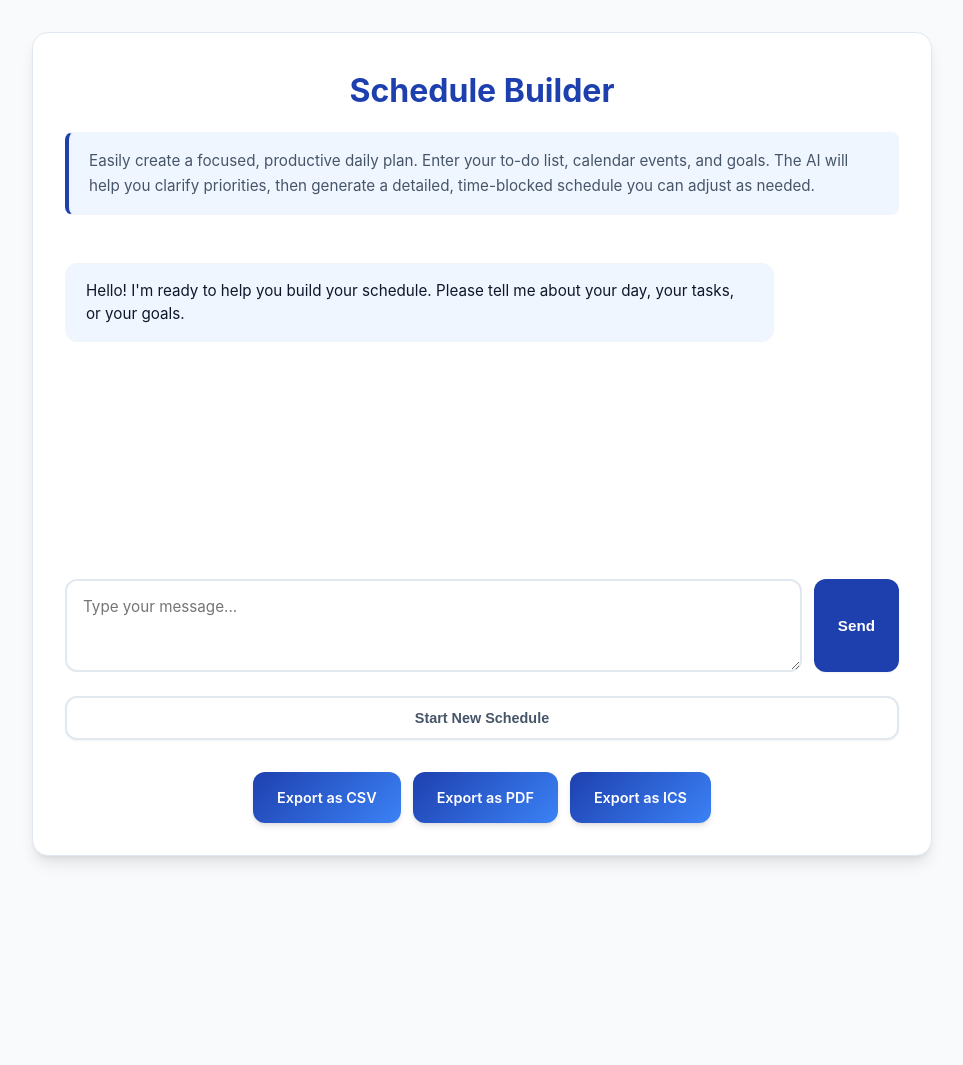
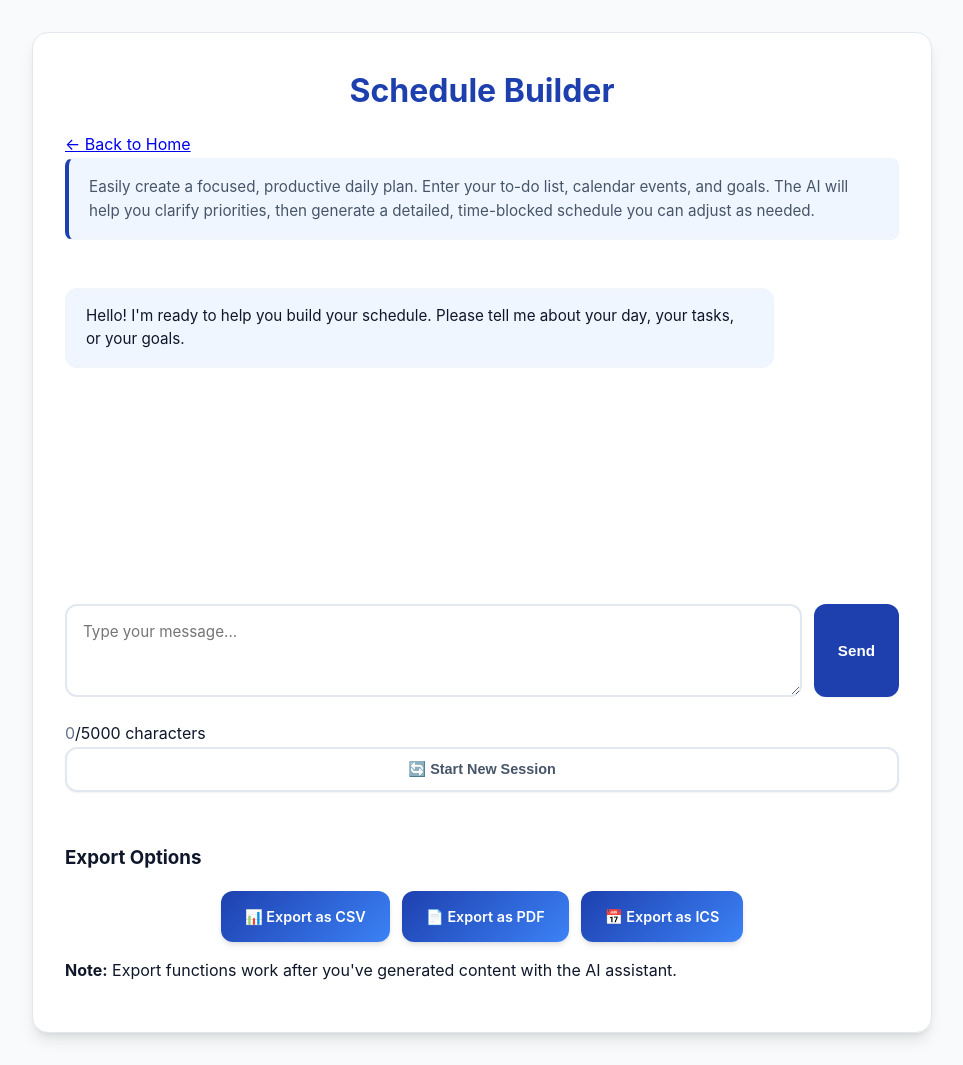
Before and after one commit to zta5056/projectmanagementassistant, a Flask app: page /schedule_builder in a window 1280 px wide. Shown: the whole page, without its empty margins (158-1121 px from the left). Before the commit the page ends 863 px from the top, so only its background shows below. Run offline with Flask 3, Linux system fonts and the light colour scheme; some libraries are stand-ins or nearby versions.

Commit message:
Update chat.html
enhanced

```diff
--- a/templates/chat.html
+++ b/templates/chat.html
@@ -2,101 +2,237 @@
 <html lang="en">
 <head>
     <meta charset="UTF-8">
-    <title>{{ prompt_name.replace('_', ' ').title() }}</title>
+    <meta name="viewport" content="width=device-width, initial-scale=1.0">
+    <title>{{ prompt_name.replace('_', ' ').title() }} - AI Business Assistant</title>
     <link rel="stylesheet" href="{{ url_for('static', filename='style.css') }}">
     <script src="https://cdn.jsdelivr.net/npm/marked/marked.min.js"></script>
-    <!-- Debug CSS loading -->
-    <script>
-        console.log('CSS URL:', "{{ url_for('static', filename='style.css') }}");
-    </script>
+    <script src="https://cdn.jsdelivr.net/npm/dompurify@2.4.0/dist/purify.min.js"></script>
 </head>
 <body>
     <div class="chat-container">
+        <div class="chat-header">
             <h1>{{ prompt_name.replace('_', ' ').title() }}</h1>
+            <a href="/" class="back-link" aria-label="Back to Home">← Back to Home</a>
+        </div>
+
         <div class="prompt-description">{{ prompt_instruction }}</div>
-        <div id="chat-log" class="chat-log">
+
+        <div id="chat-log" class="chat-log" role="log" aria-live="polite" aria-label="Chat conversation">
             <div class="chat-bubble ai">{{ initial_ai_message }}</div>
         </div>
+
+        <div class="input-section">
             <div class="input-row">
-            <textarea id="user-input" placeholder="Type your message..." autocomplete="off" rows="3"></textarea>
-            <button id="send-btn" type="button">Send</button>
+                <textarea
+                    id="user-input"
+                    placeholder="Type your message..."
+                    autocomplete="off"
+                    rows="3"
+                    maxlength="5000"
+                    aria-label="Message input"
+                ></textarea>
+                <button id="send-btn" type="button" aria-label="Send message">
+                    <span class="btn-text">Send</span>
+                    <span class="btn-loading" style="display: none;">Sending...</span>
+                </button>
             </div>
-        <button id="reset-btn" type="button">Start New Schedule</button>
+
+            <div class="char-counter">
+                <span id="char-count">0</span>/5000 characters
+            </div>
+        </div>
+
+        <button id="reset-btn" type="button" aria-label="Start new conversation">
+            🔄 Start New Session
+        </button>
+
+        <div class="export-section">
+            <h3>Export Options</h3>
             <div class="export-buttons">
-            <a href="/export/{{ prompt_name }}/csv" class="btn" target="_blank">Export as CSV</a>
-            <a href="/export/{{ prompt_name }}/pdf" class="btn" target="_blank">Export as PDF</a>
+                <a href="/export/{{ prompt_name }}/csv" class="btn export-btn" target="_blank" aria-label="Export as CSV file">
+                    📊 Export as CSV
+                </a>
+                <a href="/export/{{ prompt_name }}/pdf" class="btn export-btn" target="_blank" aria-label="Export as PDF file">
+                    📄 Export as PDF
+                </a>
                 {% if prompt_name == "schedule_builder" %}
-                <a href="/export/schedule_builder/ics" class="btn" target="_blank">Export as ICS</a>
+                    <a href="/export/schedule_builder/ics" class="btn export-btn" target="_blank" aria-label="Export as ICS calendar file">
+                        📅 Export as ICS
+                    </a>
                 {% endif %}
             </div>
+            <p class="export-note">
+                <strong>Note:</strong> Export functions work after you've generated content with the AI assistant.
+            </p>
         </div>
+    </div>
+
     <script>
+        // Enhanced message handling with XSS prevention
         function addMessage(content, sender) {
             const div = document.createElement('div');
             div.className = 'chat-bubble ' + sender;
+
             if (sender === 'ai') {
-            // Render Markdown as HTML for AI responses
-            div.innerHTML = marked.parse(content);
+                // Sanitize and render markdown for AI responses
+                const sanitized = DOMPurify.sanitize(content);
+                div.innerHTML = marked.parse(sanitized);
             } else {
+                // Use textContent for user messages to prevent XSS
                 div.textContent = content;
             }
-        document.getElementById('chat-log').appendChild(div);
-        document.getElementById('chat-log').scrollTop = document.getElementById('chat-log').scrollHeight;
+
+            const chatLog = document.getElementById('chat-log');
+            chatLog.appendChild(div);
+            chatLog.scrollTop = chatLog.scrollHeight;
         }
 
+        // Enhanced send message with loading states
         async function sendMessage() {
             const input = document.getElementById('user-input');
+            const sendBtn = document.getElementById('send-btn');
             const message = input.value.trim();
+
             if (!message) return;
+
+            // Validate message length
+            if (message.length > 5000) {
+                addMessage("Message too long. Please limit to 5000 characters.", 'ai');
+                return;
+            }
+
+            // Show loading state
+            sendBtn.disabled = true;
+            sendBtn.querySelector('.btn-text').style.display = 'none';
+            sendBtn.querySelector('.btn-loading').style.display = 'inline';
+
             addMessage(message, 'user');
             input.value = '';
+            updateCharCount();
+
             try {
                 const response = await fetch(`/api/chat/{{ prompt_name }}`, {
                     method: 'POST',
-                    headers: {'Content-Type': 'application/json'},
-                    body: JSON.stringify({message})
+                    headers: {
+                        'Content-Type': 'application/json',
+                        'X-Requested-With': 'XMLHttpRequest'
+                    },
+                    body: JSON.stringify({message}),
+                    credentials: 'same-origin'
                 });
+
                 const data = await response.json();
-                if (data.reply) addMessage(data.reply, 'ai');
-                else addMessage("Error: " + (data.error || "Unknown error"), 'ai');
+
+                if (response.ok && data.reply) {
+                    addMessage(data.reply, 'ai');
+                } else {
+                    addMessage("Error: " + (data.error || "Unknown error occurred"), 'ai');
+                }
             } catch (err) {
-                addMessage("Error: Could not reach server.", 'ai');
+                console.error('Send message error:', err);
+                addMessage("Error: Could not reach server. Please check your connection.", 'ai');
+            } finally {
+                // Reset loading state
+                sendBtn.disabled = false;
+                sendBtn.querySelector('.btn-text').style.display = 'inline';
+                sendBtn.querySelector('.btn-loading').style.display = 'none';
             }
         }
 
-        document.getElementById('user-input').addEventListener('keydown', function(e) {
+        // Character counter
+        function updateCharCount() {
+            const input = document.getElementById('user-input');
+            const counter = document.getElementById('char-count');
+            const count = input.value.length;
+            counter.textContent = count;
+
+            // Visual feedback for approaching limit
+            if (count > 4500) {
+                counter.style.color = '#dc2626';
+            } else if (count > 4000) {
+                counter.style.color = '#f59e0b';
+            } else {
+                counter.style.color = '#64748b';
+            }
+        }
+
+        // Enhanced event listeners
+        document.addEventListener('DOMContentLoaded', function() {
+            const textarea = document.getElementById('user-input');
+            const sendBtn = document.getElementById('send-btn');
+            const resetBtn = document.getElementById('reset-btn');
+
+            // Auto-resize textarea
+            textarea.addEventListener('input', function() {
+                this.style.height = 'auto';
+                this.style.height = Math.min(this.scrollHeight, 150) + 'px';
+                updateCharCount();
+            });
+
+            // Enhanced keyboard handling
+            textarea.addEventListener('keydown', function(e) {
                 if (e.key === 'Enter' && !e.shiftKey) {
                     e.preventDefault();
                     sendMessage();
                 }
-        }); // Added missing closing bracket
-
-        // Move these outside the keydown listener
-        const textarea = document.getElementById('user-input');
-        textarea.addEventListener('input', function() {
-            this.style.height = 'auto';
-            this.style.height = (this.scrollHeight) + 'px';
-        });
-        document.getElementById('send-btn').addEventListener('click', sendMessage);
-
-        document.getElementById('reset-btn').addEventListener('click', async function() {
-            await fetch(`/reset/{{ prompt_name }}`, {method: 'POST'});
-            location.reload();  // Reloads the page, now with cleared session
             });
 
-        document.querySelectorAll('.export-buttons a').forEach(link => {
-            // Store original text when page loads
+            sendBtn.addEventListener('click', sendMessage);
+
+            // Enhanced reset functionality
+            resetBtn.addEventListener('click', async function() {
+                if (!confirm('Are you sure you want to start a new session? This will clear all conversation history.')) {
+                    return;
+                }
+
+                this.disabled = true;
+                this.textContent = 'Resetting...';
+
+                try {
+                    await fetch(`/reset/{{ prompt_name }}`, {
+                        method: 'POST',
+                        credentials: 'same-origin'
+                    });
+                    location.reload();
+                } catch (err) {
+                    console.error('Reset error:', err);
+                    alert('Failed to reset session. Please refresh the page.');
+                } finally {
+                    this.disabled = false;
+                    this.textContent = '🔄 Start New Session';
+                }
+            });
+
+            // Enhanced export button handling
+            document.querySelectorAll('.export-btn').forEach(link => {
                 const originalText = link.textContent;
 
                 link.addEventListener('click', function(e) {
-                // Add loading state
-                this.style.opacity = '0.6';
-                this.textContent = 'Exporting...';
+                    // Visual feedback
+                    this.style.opacity = '0.7';
+                    this.style.pointerEvents = 'none';
+
+                    const icon = this.textContent.split(' ')[0];
+                    this.textContent = icon + ' Exporting...';
 
                     setTimeout(() => {
                         this.style.opacity = '1';
-                    this.textContent = originalText; // Restore the actual original text
-                }, 2000);
+                        this.style.pointerEvents = 'auto';
+                        this.textContent = originalText;
+                    }, 3000);
+                });
+            });
+
+            // Initialize character counter
+            updateCharCount();
+        });
+
+        // Error handling for failed exports
+        window.addEventListener('beforeunload', function() {
+            // Reset any loading states
+            document.querySelectorAll('.export-btn').forEach(btn => {
+                btn.style.opacity = '1';
+                btn.style.pointerEvents = 'auto';
             });
         });
     </script>
```
Lines whose indentation alone changed are shown as unchanged.
